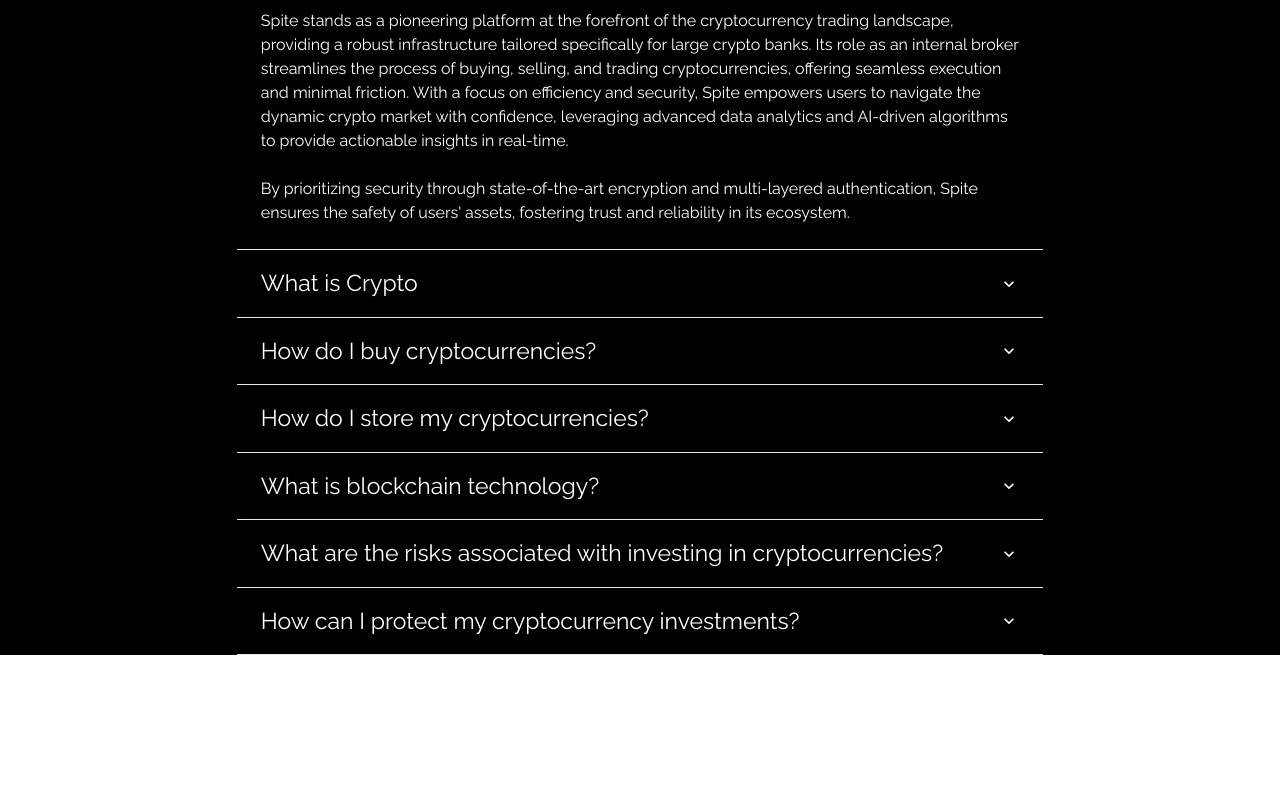
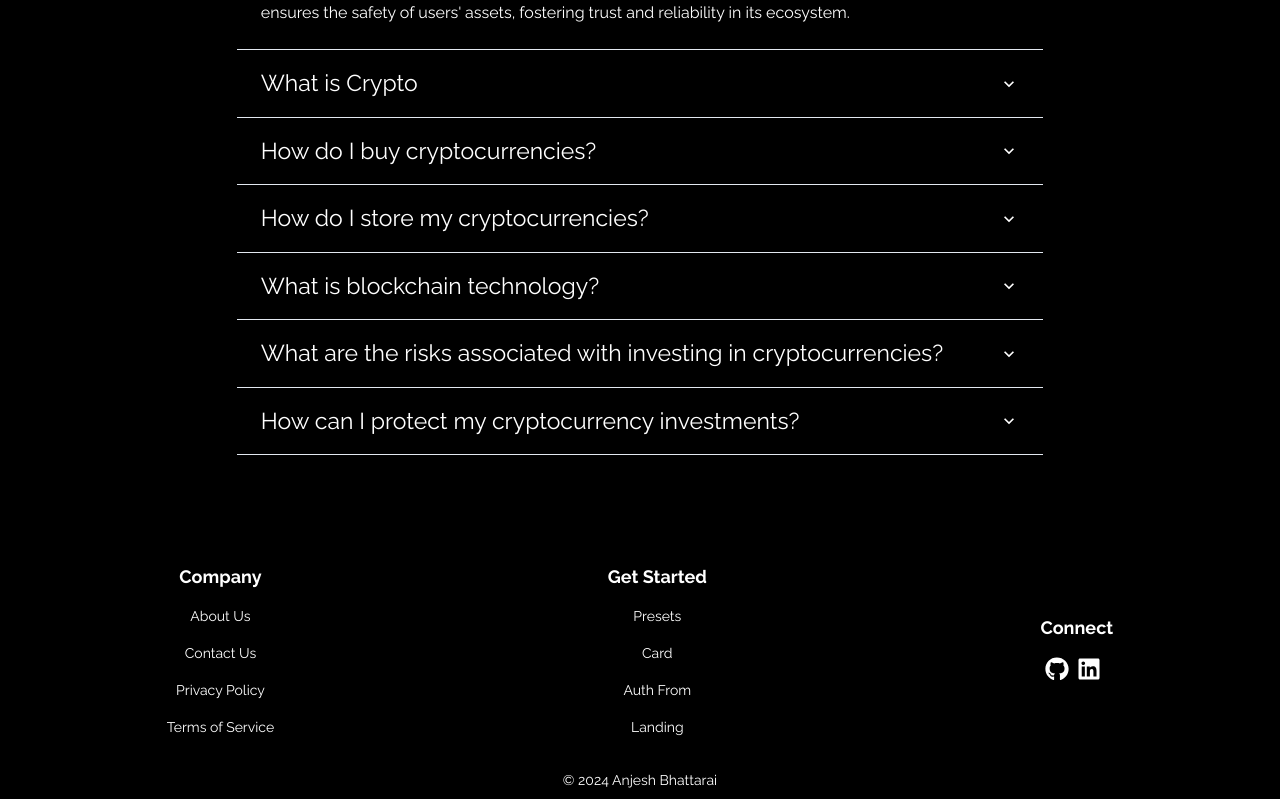
Before and after one commit to AdminForIinRange/spite, a Next.js app: page / in a window 1280 px wide. Shown: the part 7904-8703 px from the top of the page. Before the commit the page ends 8559 px from the top, so only its background shows below. Built offline with nearby package versions, Linux system fonts and the light colour scheme.

Commit message:
est footer

```diff
--- a/src/app/page.jsx
+++ b/src/app/page.jsx
@@ -1,5 +1,6 @@
 import DisplayBox from "@/components/displayBox/displayBox";
 import Faq from "@/components/faq/faq";
+import Footer from "@/components/footer/footer";
 import HeroHeader from "@/components/heroHeader/heroHeader";
 import IphoneHero from "@/components/iphoneHero/iphoneHero";
 import LaptopGradientWithImg from "@/components/laptopImg/laptopImg";
@@ -59,6 +60,10 @@ const Home = () => {
         <Box bgColor={"black"} w="100%" h="100%" fontFamily={"Raleway"}>
           <Faq />
         </Box>
+
+        <Box bgColor={"black"} w="100%" h="100%" fontFamily={"Raleway"}>
+   <Footer />
+        </Box>
       </Box>
     </>
   );
--- a/src/components/footer/footer.jsx
+++ b/src/components/footer/footer.jsx
@@ -1,16 +1,82 @@
-import React from 'react'
-import { Box, HStack, VStack, Text, Button, Spacer } from "@chakra-ui/react";
+"use client";
+
+import { Box, Flex, Link, Text, Stack, Icon } from "@chakra-ui/react";
+
+import { FaGoogle, FaGithub, FaLinkedin } from "react-icons/fa";
 
 const Footer = () => {
   return (
-    <>
+    <Box  bgColor="black" py={2} mt={"100px"} borderRadius={"15px"}
+    color={"white"}>
+      <Flex
+        direction={{ base: "column", md: "row" }}
+        justify="space-around"
+        align="center"
 
-    <Box>
+        color={"white"}
 
+      >
+        <Stack spacing={4} textAlign="center" mb={{ base: 8, md: 0 }}    color={"white"}  >
+          <Text fontSize="lg" fontWeight="bold"    color={"white"}>
+            Company
+          </Text>
+          <Link href="#"  fontSize="sm" color="white">
+            About Us
+          </Link>
+          <Link href="#"  fontSize="sm" color="white">
+            Contact Us
+          </Link>
+          <Link href="#"  fontSize="sm" color="white">
+            Privacy Policy
+          </Link>
+          <Link href="#"  fontSize="sm" color="white">
+            Terms of Service
+          </Link>
+        </Stack>
+        <Stack spacing={4} textAlign="center" mb={{ base: 8, md: 0 }}>
+          <Text fontSize="lg" fontWeight="bold">
+            Get Started
+          </Text>
+          <Link href="/components" fontSize="sm" color="white">
+            Presets
+          </Link>
+          <Link href="/components/card" fontSize="sm" color="white">
+            Card
+          </Link>
+          <Link href="/components/loginForm" fontSize="sm" color="white">
+            Auth From
+          </Link>
+          <Link href="/" fontSize="sm" color="white">
+            Landing
+          </Link>
+        </Stack>
+        <Stack spacing={4} textAlign="center" mb={{ base: 8, md: 0 }}>
+          <Text fontSize="lg" fontWeight="bold">
+            Connect
+          </Text>
+          <Flex justify="center">
+            <Link
+              target="_blank"
+              href="https://github.com/AdminForIinRange"
+              mr={2}
+            >
+              <Icon as={FaGithub} boxSize={6} color="white" />
+            </Link>
+            <Link
+              target="_blank"
+              href="https://www.linkedin.com/in/anjesh-bhattarai/"
+              mr={2}
+            >
+              <Icon as={FaLinkedin} boxSize={6} color="white" />
+            </Link>
+          </Flex>
+        </Stack>
+      </Flex>
+      <Text mt={8} textAlign="center" fontSize="sm" color="white">
+        © 2024 Anjesh Bhattarai
+      </Text>
+    </Box>
+  );
+};
 
-    </Box>
-    </>
-  )
-}
-
-export default Footer
+export default Footer;
--- a/src/components/newsLetter/newsLetter.jsx
+++ b/src/components/newsLetter/newsLetter.jsx
@@ -20,7 +20,7 @@ const NewsLetter = () => {
         h={"100%"}
         w={"100%"}
         align={"center"}
-        mt={["100px", "200px", "300px", "300px", "500px"]}
+        mt={["100px", "200px", "300px", "300px", "300px"]}
         gap={5}
         px={["3", "3", "3", "3", "3"]}
       >
--- a/src/components/roadmap/roadmap.jsx
+++ b/src/components/roadmap/roadmap.jsx
@@ -36,6 +36,7 @@ const Roadmap = () => {
                borderRadius={["5px", "5px", "10px", "15px", "15px"]}
                 p={["10px", "10px", "20px", "20px", "20px"]}
                 border={"1px solid white"}
+
 
               >
                 <Text
@@ -189,6 +190,7 @@ const Roadmap = () => {
               w={["10px", "10px", "10px", "10px", "10px"]}
               h={"1700px"}
               bg={"white"}
+              boxShadow={"0px 0px 50px white"}
               borderRadius={"full"}
             ></Box>
           </VStack>
```
